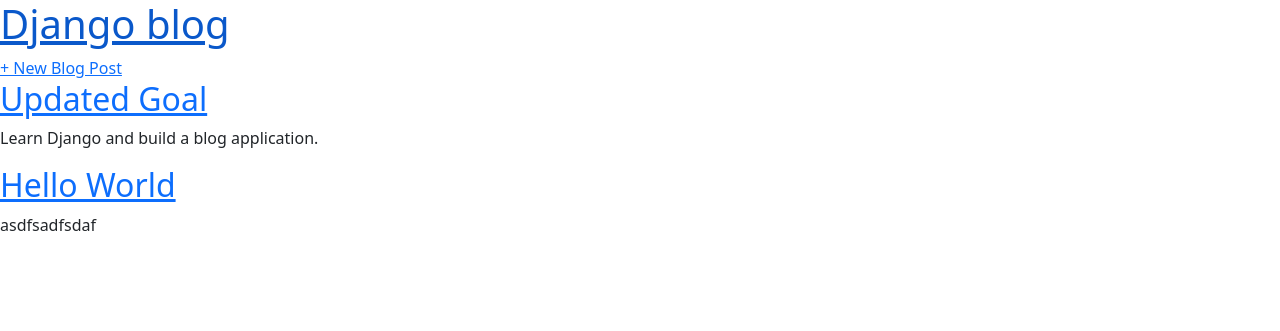
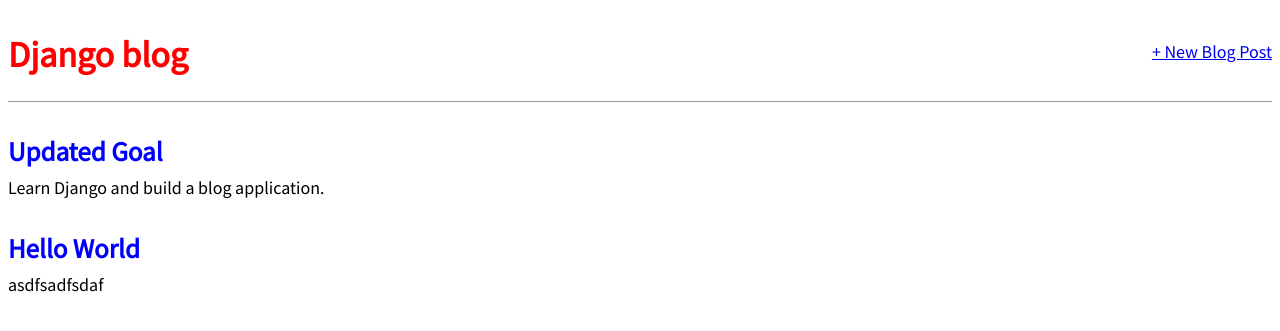
Before and after one commit to theshameem/Django-For-Beginners, a Django app: page / in a window 1280 px wide. Shown: the top 331 px of the page. Run offline with Django 3.2, Linux system fonts and the light colour scheme; data comes from the database, SQL or seed files in the repository; both versions use the stored data as it was after the commit.

Commit message:
css added

```diff
--- a/blog/static/css/base.css
+++ b/blog/static/css/base.css
@@ -1,3 +1,47 @@
-header h1 a {
-  color: red;
-}
+body {
+    font-family: 'Source Sans Pro', sans-serif;
+    font-size: 18px;
+  }
+
+  header {
+    border-bottom: 1px solid #999;
+    margin-bottom: 2rem;
+    display: flex;
+  }
+
+  header h1 a {
+    color: red;
+    text-decoration: none;
+  }
+
+  .nav-left {
+    margin-right: auto;
+  }
+
+  .nav-right {
+    display: flex;
+    padding-top: 2rem;
+  }
+
+  .post-entry {
+    margin-bottom: 2rem;
+  }
+
+  .post-entry h2 {
+    margin: 0.5rem 0;
+  }
+
+  .post-entry h2 a,
+  .post-entry h2 a:visited {
+    color: blue;
+    text-decoration: none;
+  }
+
+  .post-entry p {
+    margin: 0;
+    font-weight: 400;
+  }
+
+  .post-entry h2 a:hover {
+    color: red;
+  }
--- a/blog/templates/base.html
+++ b/blog/templates/base.html
@@ -4,11 +4,8 @@
   <head>
     <meta charset="utf-8">
     <title>Django Blog</title>
-    <!-- CSS only -->
-    <link href="https://cdn.jsdelivr.net/npm/bootstrap@5.0.1/dist/css/bootstrap.min.css" rel="stylesheet" integrity="sha384-+0n0xVW2eSR5OomGNYDnhzAbDsOXxcvSN1TPprVMTNDbiYZCxYbOOl7+AMvyTG2x" crossorigin="anonymous">
-    <!-- JavaScript Bundle with Popper -->
-    <script src="https://cdn.jsdelivr.net/npm/bootstrap@5.0.1/dist/js/bootstrap.bundle.min.js" integrity="sha384-gtEjrD/SeCtmISkJkNUaaKMoLD0//ElJ19smozuHV6z3Iehds+3Ulb9Bn9Plx0x4" crossorigin="anonymous"></script>
-    <link rel="stylesheet" href="{% static 'css/base.css' %}">
+    <link href="https://fonts.googleapis.com/css?family=Source+Sans+Pro:400" rel="stylesheet">
+    <link rel="stylesheet" href="{%  static 'css/base.css' %}">
   </head>
   <body>
     <header>
```
Also changed, not shown: blog/db.sqlite3.
